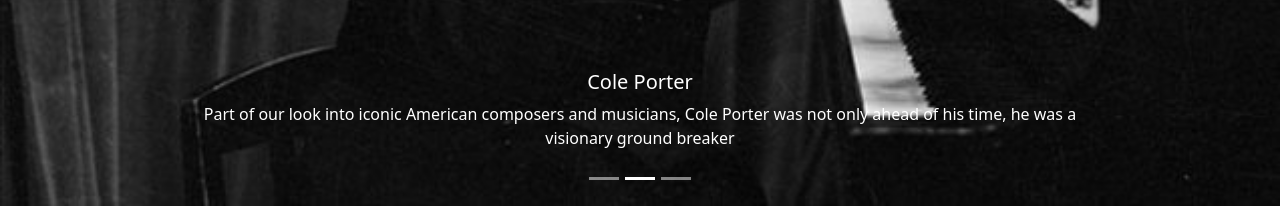
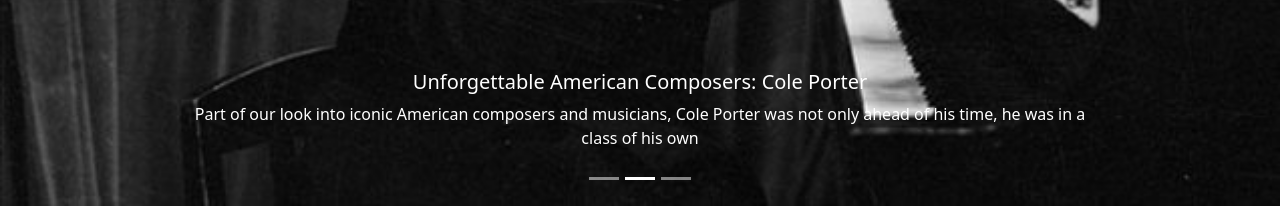
Before and after one commit to boylepeter/inquiringminds, a React (Create React App) app in the folder front/: page /#/ in a window 1280 px wide. Shown: the part 2230-2438 px from the top of the page. Built offline with nearby package versions, Linux system fonts and the light colour scheme.

Commit message:
carousel changes, waiting on branch to update

```diff
--- a/front/src/components/Carousel.js
+++ b/front/src/components/Carousel.js
@@ -17,21 +17,21 @@
     <div class="carousel-item active">
       <img src={China} class="d-block w-100" alt="..." />
       <div class="carousel-caption d-none d-md-block">
-        <h5>China: A Land of Wonder</h5>
+        <h5>China: Land of Wonders</h5>
         <p>A brief but surprisingly in depth look at the country, history, and people of the Red Dragon</p>
       </div>
     </div>
     <div class="carousel-item">
       <img src={Cole} class="d-block w-100" alt="..." />
       <div class="carousel-caption d-none d-md-block">
-        <h5>Cole Porter</h5>
-        <p>Part of our look into iconic American composers and musicians, Cole Porter was not only ahead of his time, he was a visionary ground breaker</p>
+        <h5>Unforgettable American Composers: Cole Porter</h5>
+        <p>Part of our look into iconic American composers and musicians, Cole Porter was not only ahead of his time, he was in a class of his own</p>
       </div>
     </div>
     <div class="carousel-item">
       <img src={Spain} class="d-block w-100" alt="..." />
       <div class="carousel-caption d-none d-md-block">
-        <h5>Spain</h5>
+        <h5>Spain: Land of Contrasts</h5>
         <p>Spain has a rich history, fascinating people, and beautiful country, we set out to have a look at all Spain has to offer</p>
       </div>
     </div>
```
